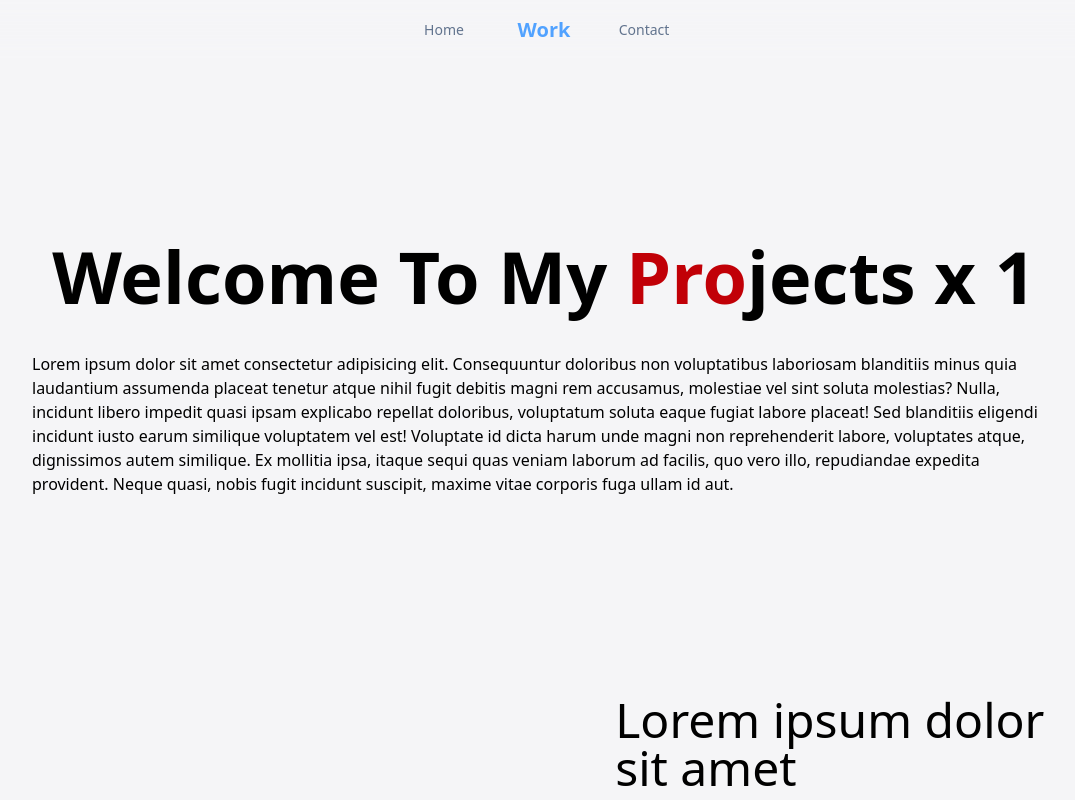
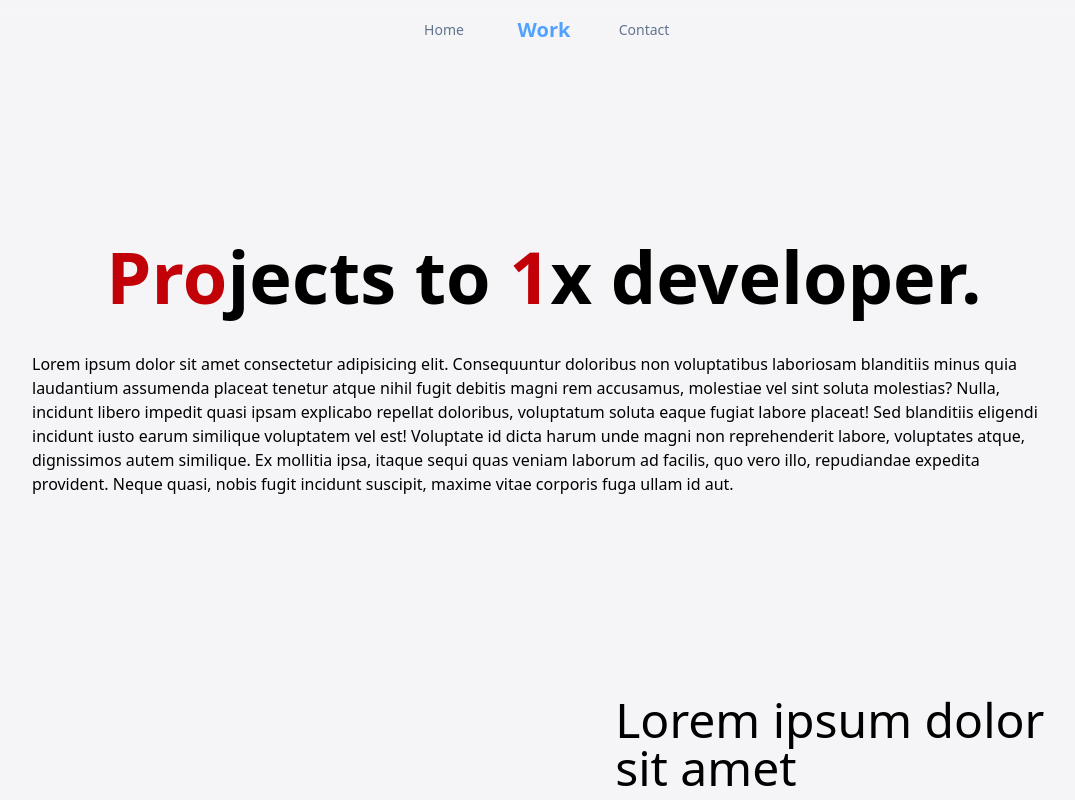
Before and after one commit to adityaBanka/adityabanka.github.io, a React (Vite) app: page /project in a window 1280 px wide. Shown: the top 800 px of the page, without its empty margins (96-1171 px from the left). Built offline with nearby package versions, Linux system fonts and the light colour scheme.

Commit message:
new projects banner

```diff
--- a/src/Pages/Project.jsx
+++ b/src/Pages/Project.jsx
@@ -14,7 +14,9 @@ function Project() {
     <div className='flex flex-col pt-20 lg:pt-60 bg-[#f5f5f7] w-screen space-y-50 pb-50'>
       <div className='flex flex-col justify-center items-center space-y-10 mx-[10%]'>
         <p className='text-7xl font-bold select-none'>
-          Welcome To My <span className="text-red-700 active:scale-95 inline-block duration-100" onClick={handleClick}>Pro</span>jects x {count}{count === 69? ". Nice!" : ""}
+          {/* Welcome To My <span className="text-red-700 active:scale-95 inline-block duration-100" onClick={handleClick}>Pro</span>jects x {count}{count === 69? ". Nice!" : ""} */}
+
+          <span className="text-red-700 active:scale-95 inline-block duration-50" onClick={handleClick}>Pro</span>jects to <span className='text-red-700 active:scale-95 inline-block duration-50' onClick={handleClick}>{count}</span>x developer. {count === 69? "😏Nice!" : ""}
         </p>
         <p>Lorem ipsum dolor sit amet consectetur adipisicing elit. Consequuntur doloribus non voluptatibus laboriosam blanditiis minus quia laudantium assumenda placeat tenetur atque nihil fugit debitis magni rem accusamus, molestiae vel sint soluta molestias? Nulla, incidunt libero impedit quasi ipsam explicabo repellat doloribus, voluptatum soluta eaque fugiat labore placeat! Sed blanditiis eligendi incidunt iusto earum similique voluptatem vel est! Voluptate id dicta harum unde magni non reprehenderit labore, voluptates atque, dignissimos autem similique. Ex mollitia ipsa, itaque sequi quas veniam laborum ad facilis, quo vero illo, repudiandae expedita provident. Neque quasi, nobis fugit incidunt suscipit, maxime vitae corporis fuga ullam id aut.</p>
       </div>
```
